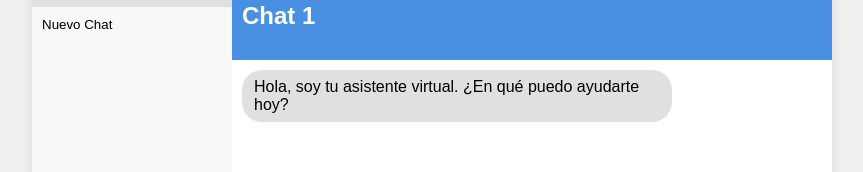
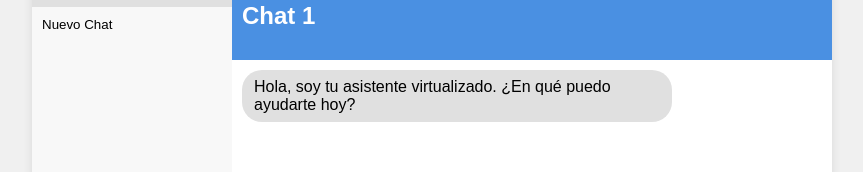
Before and after one commit to luispinedo2/asistente-virtual, a React (Create React App) app: page / in a window 1280 px wide. Shown: the part 128-300 px from the top of the page, without its empty margins (208-1071 px from the left). Built offline with nearby package versions, Linux system fonts and the light colour scheme.

Commit message:
cambiada la linea 12, revisar

```diff
--- a/src/App.js
+++ b/src/App.js
@@ -9,7 +9,7 @@ function App() {
       id: 1,
       name: 'Chat 1',
       messages: [
-        { sender: 'ai', text: 'Hola, soy tu asistente virtual. ¿En qué puedo ayudarte hoy?' }
+        { sender: 'ai', text: 'Hola, soy tu asistente virtualizado. ¿En qué puedo ayudarte hoy?' }
       ]
     }
   ]);
```
